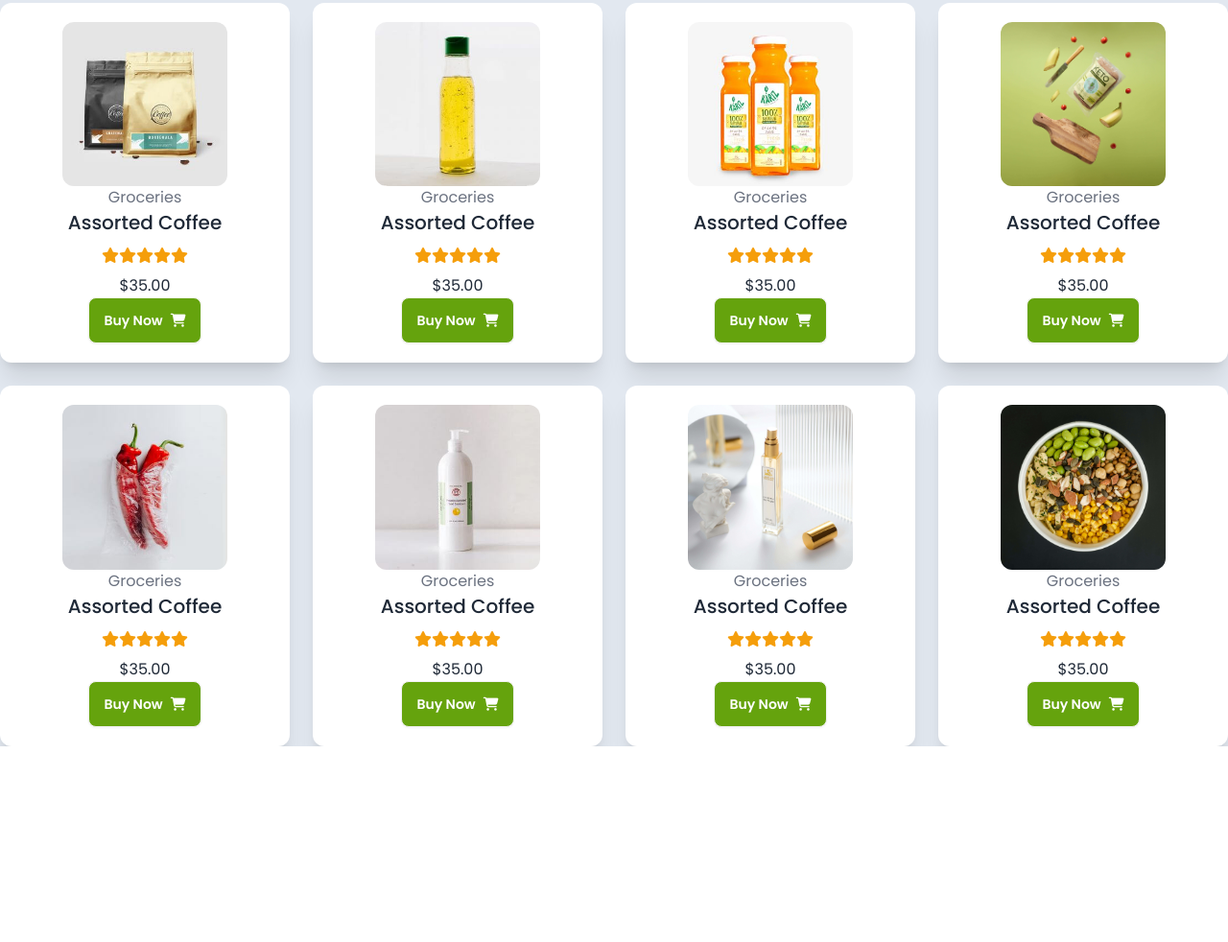
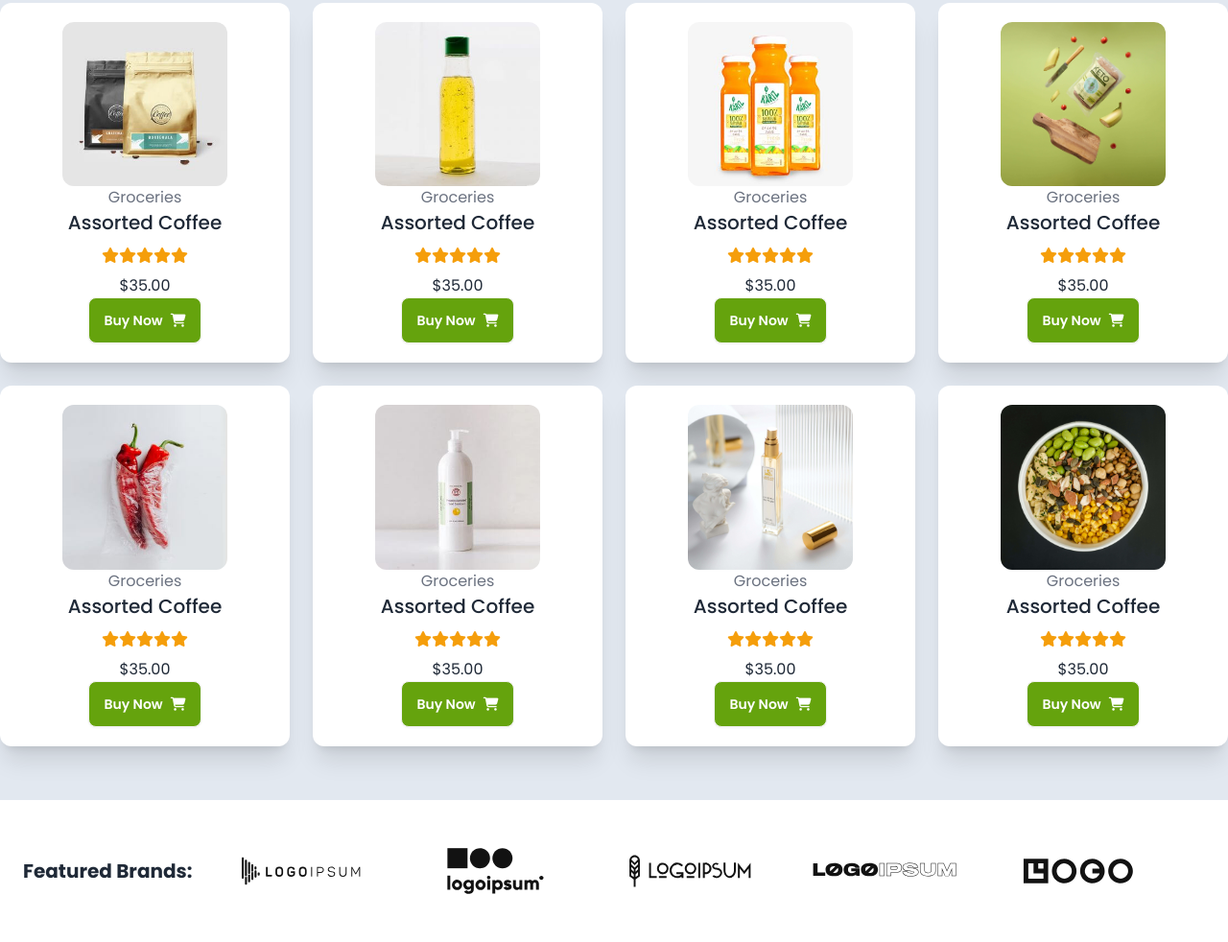
Before and after one commit to shafriki/organic_store, a plain HTML site: page index.html in a window 1280 px wide. Shown: the part 2008-2990 px from the top of the page at 96% size. Before the commit the page ends 2786 px from the top, so only its background shows below. Drawn offline with nearby package versions, Linux system fonts and the light colour scheme.

Commit message:
brands added

```diff
--- a/index.html
+++ b/index.html
@@ -132,7 +132,7 @@
 
      <!-- about us section start -->
       <section class="mt-5 lg:mt-0">
-        <div class="grid grid-cols-1 lg:grid-cols-2 items-center lg:ml-5 ">
+        <div class="grid grid-cols-1 lg:grid-cols-2 items-center lg:ml-5">
           <!-- text content -->
            <div class="flex flex-col items-start px-4 lg:px-0">
             <p class="text-xl font-semibold">About Us</p>
@@ -162,7 +162,7 @@
         <h3 class="text-2xl font-bold mt-20 mb-6">Best Selling Products</h3>
 
         <!-- product container -->
-         <div class="grid grid-cols-1 lg:grid-cols-4 items-center gap-6">
+         <div class="grid grid-cols-1 lg:grid-cols-4 items-center gap-6 mb-14">
           <!-- product -->
            <div class="flex flex-col items-center bg-white px-2 py-5 rounded-xl shadow-xl">
             <img src="./images/product01.jpg" alt="" class="w-3/5 rounded-xl space-y-3">
@@ -305,6 +305,19 @@
      </section>
     <!-- product section end -->
 
+    <!-- featured brands section start -->
+     <section class="">
+      <div class="flex flex-col lg:flex-row items-center space-x-6 lg:p-6 max-w-screen-xl mx-auto">
+        <p class="text-xl font-bold">Featured Brands:</p>
+        <img src="./images/logo-1.svg" alt="">
+        <img src="./images/logo-2.svg" alt="">
+        <img src="./images/logo-3.svg" alt="">
+        <img src="./images/logo-4.svg" alt="">
+        <img src="./images/logo-5.svg" alt="">
+       </div>
+     </section>
+    <!-- featured brands section end -->
+
     </main>
     <!-- main section end -->
 
```
